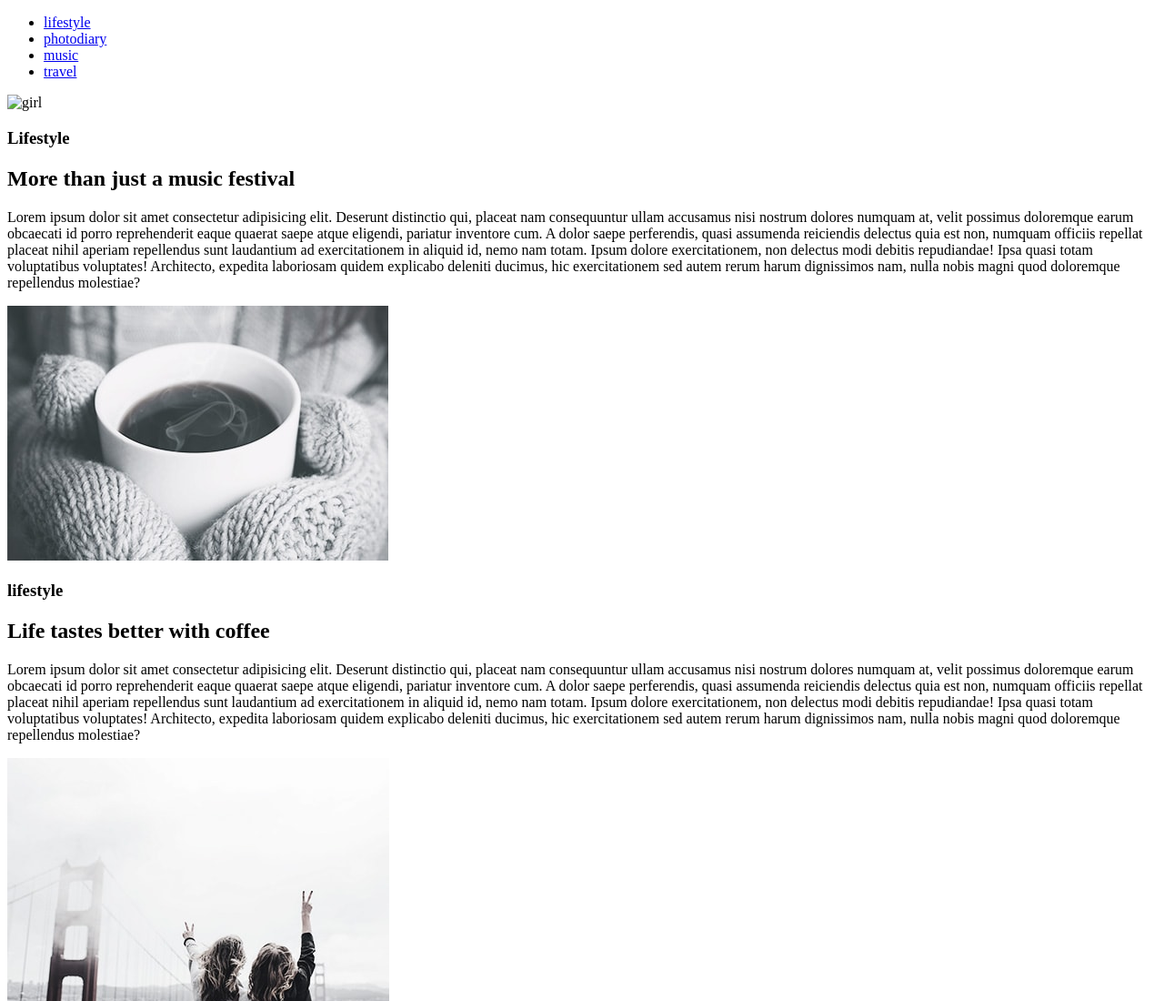
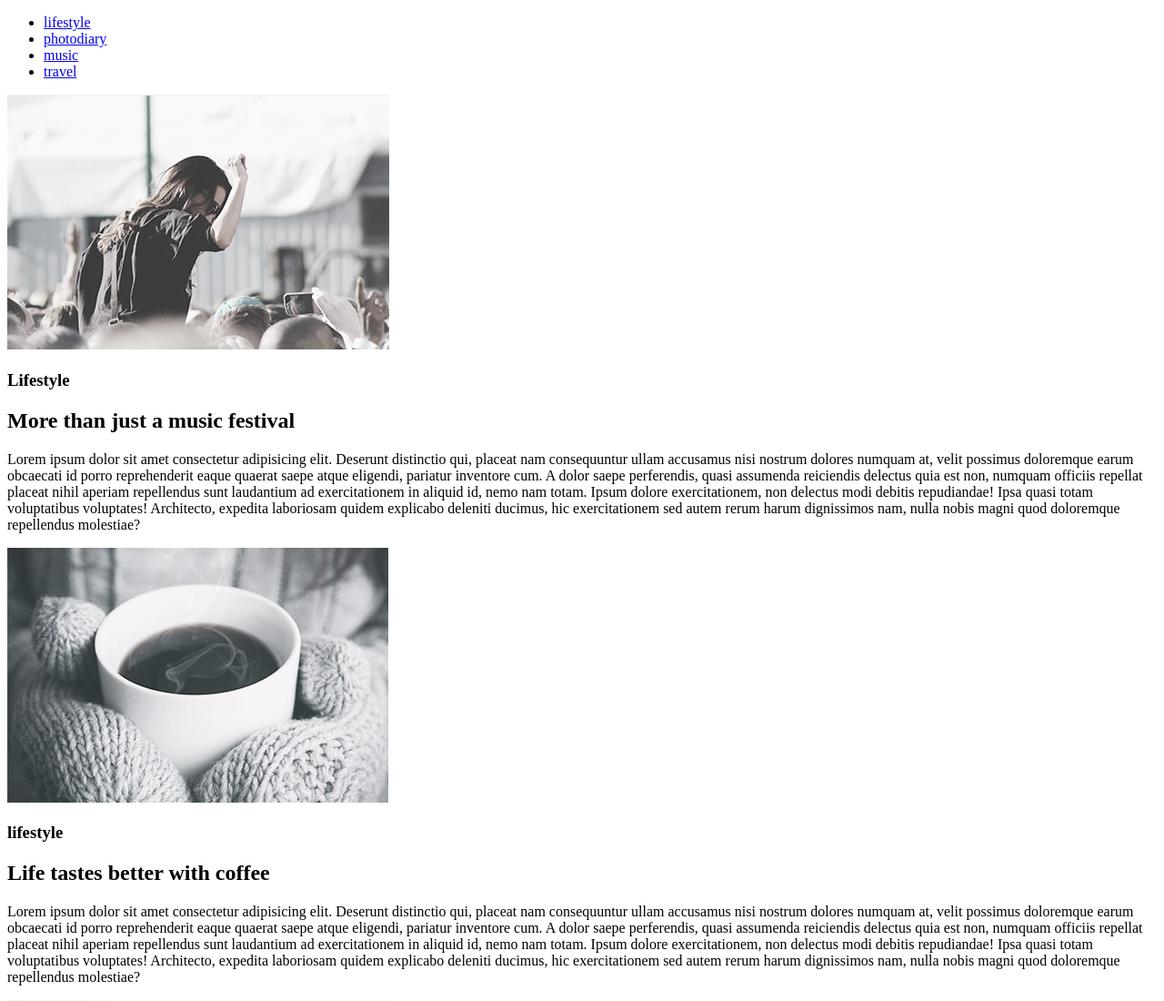
Before and after one commit to AlinaTaran/goit-fe-course, a plain HTML site: page index.html in a window 1280 px wide. Shown: the top 1100 px of the page at 91% size. Drawn offline with Linux system fonts and the light colour scheme.

Commit message:
rename index

```diff
--- a/intex.html
+++ b/index.html
@@ -27,7 +27,7 @@
       <main class="main-content">
         <section class="lifestyle" id=lifestyle >
            <div class="images">
-            <img src="img\image-1.jpg" alt="girl">
+            <img src="img\image1.jpg" alt="girl">
            </div>
             <h3 class="subtitle">Lifestyle</h3>
             <h2 class="title">More than just a music festival</h2>
```
Also changed, not shown: README.md.txt (deleted).
